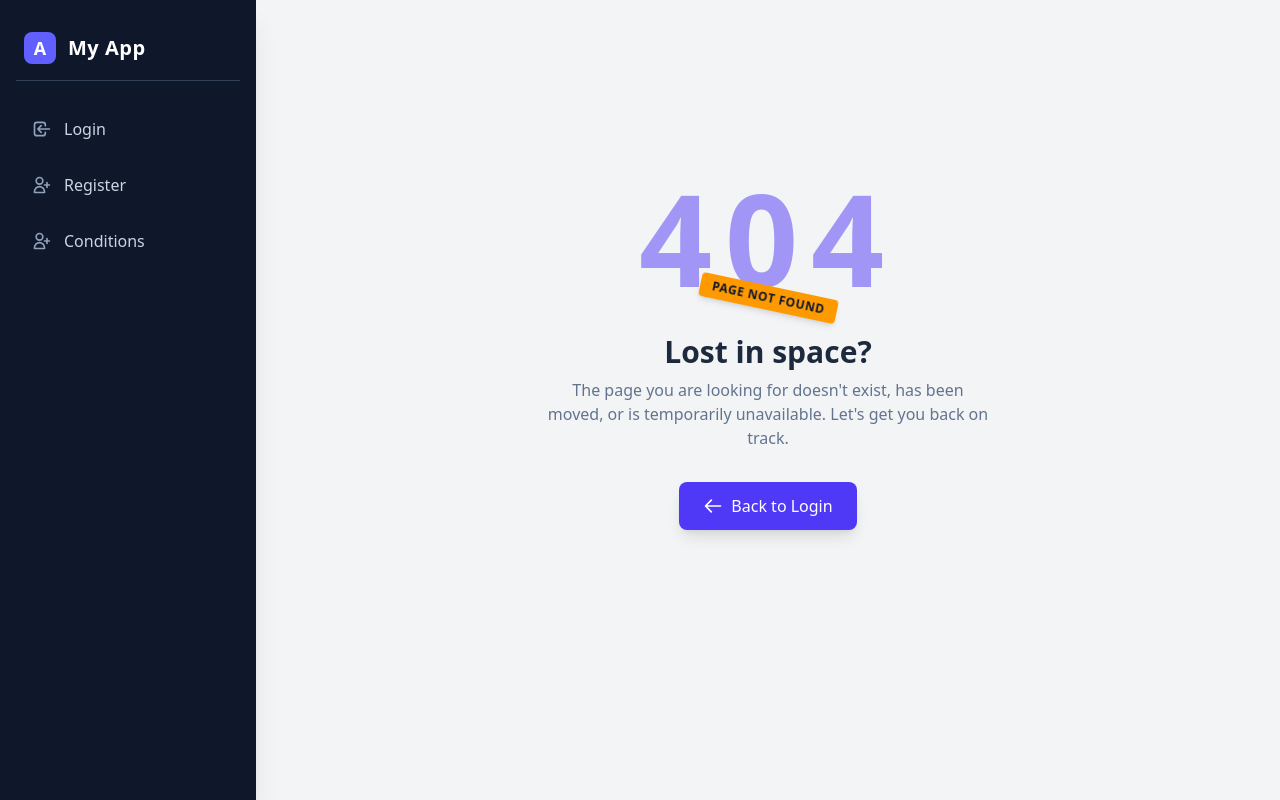
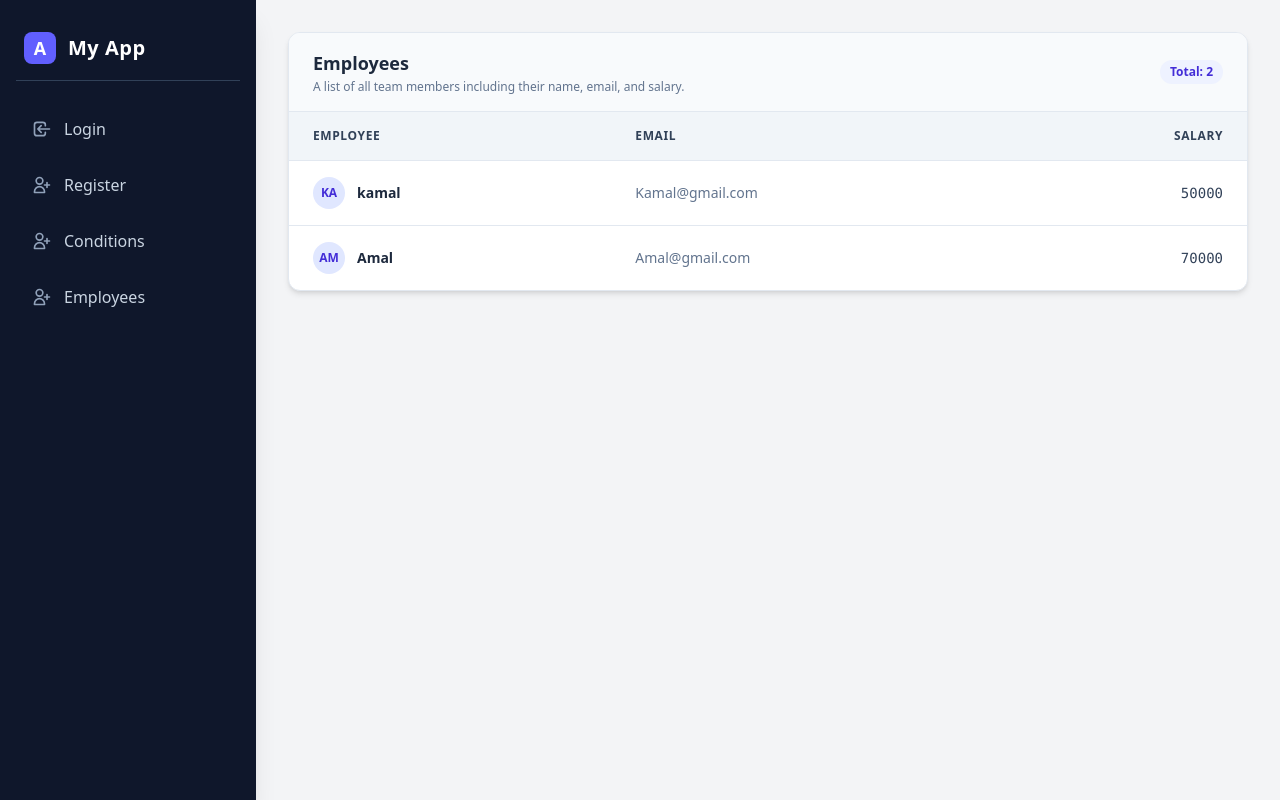
Before and after one commit to KavishkaImalsha/Angular-Sample-Project, an Angular app: page /employees in a window 1280 px wide. Built offline with nearby package versions, Linux system fonts and the light colour scheme.

Commit message:
How to work with for loop in UI design

```diff
--- a/src/app/app.html
+++ b/src/app/app.html
@@ -39,6 +39,16 @@
           </svg>
           Conditions
         </a>
+
+        <a
+          routerLink="/employees"
+          routerLinkActive="bg-indigo-600 text-white font-medium"
+          class="flex items-center gap-3 px-4 py-3 text-slate-300 hover:bg-slate-800 hover:text-white rounded-lg transition-colors duration-200 group">
+          <svg class="w-5 h-5 text-slate-400 group-hover:text-white transition-colors" fill="none" stroke="currentColor" viewBox="0 0 24 24">
+            <path stroke-linecap="round" stroke-linejoin="round" stroke-width="2" d="M18 9v3m0 0v3m0-3h3m-3 0h-3m-2-5a4 4 0 11-8 0 4 4 0 018 0zM3 20a6 6 0 0112 0v1H3v-1z" />
+          </svg>
+          Employees
+        </a>
       </nav>
     </div>
   </aside>
--- a/src/app/app.routes.ts
+++ b/src/app/app.routes.ts
@@ -3,6 +3,7 @@ import { Login } from './components/login/login';
 import { Register } from './components/register/register';
 import { NotFound } from './components/not-found/not-found';
 import { ConditionalFlow } from './components/conditional-flow/conditional-flow';
+import { ForLoopTable } from './components/for-loop-table/for-loop-table';
 
 export const routes: Routes = [
     //Map default route
@@ -23,6 +24,10 @@ export const routes: Routes = [
         path: 'conditions',
         component: ConditionalFlow
     },
+    {
+        path: 'employees',
+        component: ForLoopTable
+    },
     //Path is not found show like
     {
         path: '**',
--- /dev/null
+++ b/src/app/components/for-loop-table/for-loop-table.html
@@ -0,0 +1,51 @@
+<div class="bg-white rounded-xl shadow-md border border-slate-200 overflow-hidden">
+  <div class="px-6 py-4 border-b border-slate-200 bg-slate-50 flex items-center justify-between">
+    <div>
+      <h2 class="text-lg font-bold text-slate-800">Employees</h2>
+      <p class="text-xs text-slate-500 mt-0.5">A list of all team members including their name, email, and salary.</p>
+    </div>
+    <span class="text-xs font-semibold bg-indigo-50 text-indigo-700 px-2.5 py-1 rounded-full">
+      Total: {{ employees.length }}
+    </span>
+  </div>
+
+  <div class="overflow-x-auto">
+    <table class="w-full text-left border-collapse">
+      <thead>
+        <tr class="bg-slate-100 border-b border-slate-200 text-slate-700 text-xs font-bold uppercase tracking-wider">
+          <th class="px-6 py-4">Employee</th>
+          <th class="px-6 py-4">Email</th>
+          <th class="px-6 py-4 text-right">Salary</th>
+        </tr>
+      </thead>
+      <tbody class="divide-y divide-slate-200 text-sm text-slate-600">
+        @for (employee of employees; track employee.email) {
+          <tr class="hover:bg-slate-50/70 transition-colors duration-150">
+            <td class="px-6 py-4 whitespace-nowrap">
+              <div class="flex items-center gap-3">
+                <div class="h-8 w-8 rounded-full bg-indigo-100 text-indigo-700 flex items-center justify-center font-bold text-xs uppercase">
+                  {{ employee.name.slice(0, 2) }}
+                </div>
+                <div class="font-semibold text-slate-800">{{ employee.name }}</div>
+              </div>
+            </td>
+
+            <td class="px-6 py-4 whitespace-nowrap text-slate-500">
+              {{ employee.email }}
+            </td>
+
+            <td class="px-6 py-4 whitespace-nowrap text-right font-mono font-medium text-slate-700">
+              {{ employee.salary }}
+            </td>
+          </tr>
+        } @empty {
+          <tr>
+            <td colspan="3" class="px-6 py-10 text-center text-slate-400 bg-slate-50/50">
+              No employees found.
+            </td>
+          </tr>
+        }
+      </tbody>
+    </table>
+  </div>
+</div>
--- /dev/null
+++ b/src/app/components/for-loop-table/for-loop-table.ts
@@ -0,0 +1,14 @@
+import { Component } from '@angular/core';
+
+@Component({
+  selector: 'app-for-loop-table',
+  imports: [],
+  templateUrl: './for-loop-table.html',
+  styleUrl: './for-loop-table.css',
+})
+export class ForLoopTable {
+  employees = [
+    { name: "kamal", email: "Kamal@gmail.com", salary: 50000 },
+    {name: "Amal", email: "Amal@gmail.com", salary: 70000}
+  ]
+}
```
Also changed, not shown: src/app/components/for-loop-table/for-loop-table.css (added), 1 other file (tests, documents, lock files or other folders).
